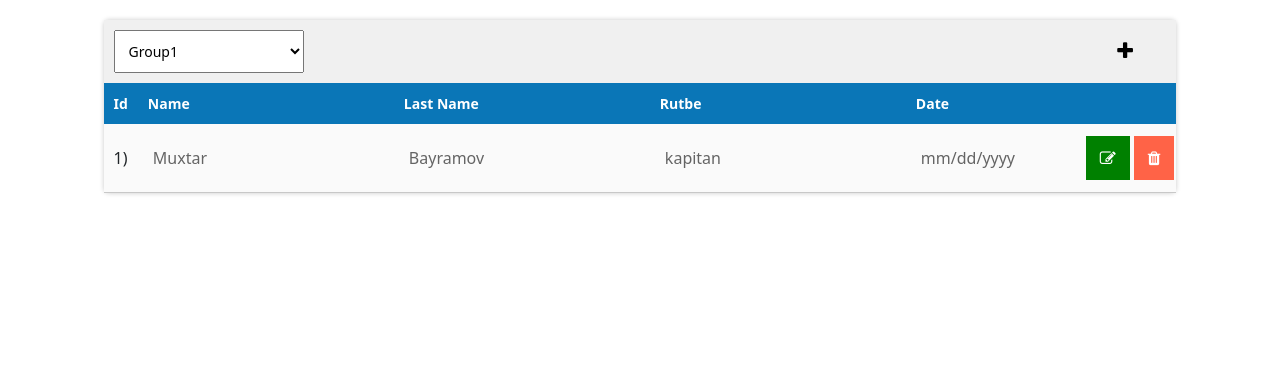
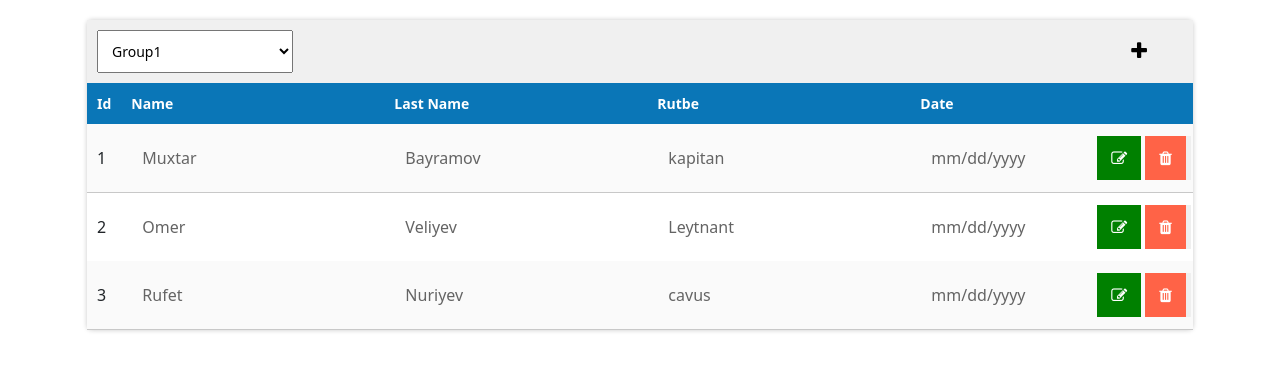
Before and after one commit to Muxtar/babek, a Python web app: template templates/index.html in a window 1280 px wide. Shown: the top 371 px of the page. Run offline with Jinja, Linux system fonts and the light colour scheme; the template is opened without the code that fills it, so the values that code supplies are empty.

Commit message:
version2

```diff
--- a/static/css/index.css
+++ b/static/css/index.css
@@ -58,6 +58,7 @@ td > button >  i{
 td > button > i.fa-trash{
     background-color: tomato;
     color: white;
+    margin-right: 5px;
 }
 
 td > button > i.fa-edit{
@@ -84,6 +85,19 @@ td > input{
     background-color: transparent;
     color: rgb(100, 100, 100);
     outline: none;
-    padding-left: 5px;
+    padding-left: 10px;
     transition: 1s;
+    border: 1px solid transparent;
+    border-radius: 5px;
 }
+tr.add{
+    display:none;
+    border: 1px solid red;
+}
+tr.add input{
+    /* border: 1px solid rgb(200, 200, 200); */
+    border: 1px solid red;
+}
+tr.add i{
+    margin-right: 5px;
+}
--- a/static/js/index.js
+++ b/static/js/index.js
@@ -1,8 +1,11 @@
+let show = true;
+
 function editSave(param){
     let i = param.getElementsByTagName('i')[0];
     i.setAttribute('class', 'fa fa-save');
     param.setAttribute('onclick', 'mySave(this)')
-    let form = param.parentElement.parentElement.parentElement.getElementsByTagName('form')[0];
+    let index = param.parentElement.parentElement.getElementsByTagName('td')[0].innerHTML;
+    let form = param.parentElement.parentElement.getElementsByTagName('form')[0];
     for(i of form.elements){
         if(i.tagName == 'INPUT'){
             i.removeAttribute('disabled')
@@ -12,7 +15,7 @@ function editSave(param){
 }
 
 function mySave(param){
-    let form = param.parentElement.parentElement.parentElement.getElementsByTagName('form')[0];
+    let form = param.parentElement.parentElement.getElementsByTagName('form')[0];
     let i = param.getElementsByTagName('i')[0];
     i.setAttribute('class', 'fa fa-edit');
     param.setAttribute('onclick', 'editSave(this)')
@@ -23,3 +26,18 @@ function mySave(param){
         }
     }
 }
+
+
+function add(){
+    let addTr = document.querySelector('tr.add');
+    if(show){
+        addTr.style.display = 'table-row'
+        show = false;
+    }
+    else{
+        addTr.style.display = 'none'
+        show = true;
+
+    }
+
+}
--- a/templates/index.html
+++ b/templates/index.html
@@ -13,6 +13,7 @@
 
         <div class="main">
             <table>
+
                 <thead>
                     <tr>
                         <th colspan="5" class="title">
@@ -22,7 +23,7 @@
                             </select>
                         </th>
                         <th class="title plus" style="color: black;" colspan="1">
-                            <i class="fa fa-plus" aria-hidden="true"></i>
+                            <i class="fa fa-plus" aria-hidden="true" onclick="add()"></i>
                         </th>
                     </tr>
                     <tr>
@@ -33,10 +34,11 @@
                         <th colspan="2">Date</th>
                     </tr>
                 </thead>
+
                 <tbody>
                     <tr>
-                        <form action="">
-                            <td>1)</td>
+                        <form action="" id="1">
+                            <td>1</td>
                             <td><input type="text" value="Muxtar" disabled></td>
                             <td><input type="text" value="Bayramov" disabled></td>
                             <td><input type="text" value="kapitan" disabled></td>
@@ -50,9 +52,52 @@
                             </td>
                         </form>
                     </tr>
+                    <tr>
+                        <form action="" id="2">
+                            <td>2</td>
+                            <td><input type="text" value="Omer" disabled></td>
+                            <td><input type="text" value="Veliyev" disabled></td>
+                            <td><input type="text" value="Leytnant" disabled></td>
+                            <td><input type="date" disabled></td>
+                            <td class="icons">
+                                <button type="button" onclick="editSave(this)"><i class="fa fa-edit" aria-hidden="true"></i></button>
+                                <button type="button"><i class="fa fa-trash" aria-hidden="true"></i></button>
 
+                            </td>
+                        </form>
+                    </tr>
+                    <tr>
+                        <form action="" id="3">
+                            <td>3</td>
+                            <td><input type="text" value="Rufet" disabled></td>
+                            <td><input type="text" value="Nuriyev" disabled></td>
+                            <td><input type="text" value="cavus" disabled></td>
+                            <td><input type="date" disabled></td>
 
+                            <td class="icons">
+
+                                <button type="button" onclick="editSave(this)"><i class="fa fa-edit" aria-hidden="true"></i></button>
+                                <button type="button"><i class="fa fa-trash" aria-hidden="true"></i></button>
+
+                            </td>
+                        </form>
+                    </tr>
+                    <tr class="add">
+                        <form action="">
+                            <td colspan="2"><input type="text" value="" placeholder="Name"></td>
+                            <td><input type="text" value="" placeholder="Last name"></td>
+                            <td><input type="text" value="" placeholder="Rutbe"></td>
+                            <td><input type="date"></td>
+
+                            <td class="icons">
+
+                                <button type="button"><i class="fa fa-save" aria-hidden="true"></i></button>
+
+                            </td>
+                        </form>
+                    </tr>
                 </tbody>
+
             </table>
         </div>
         <script src="../static/js/index.js"></script>
```
